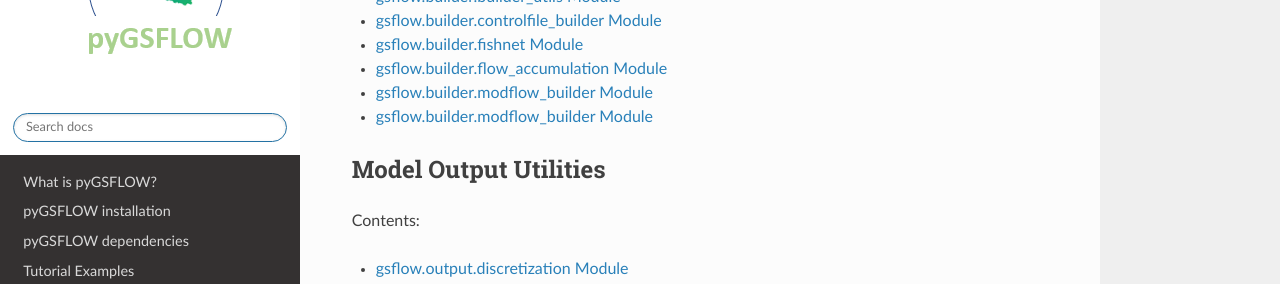
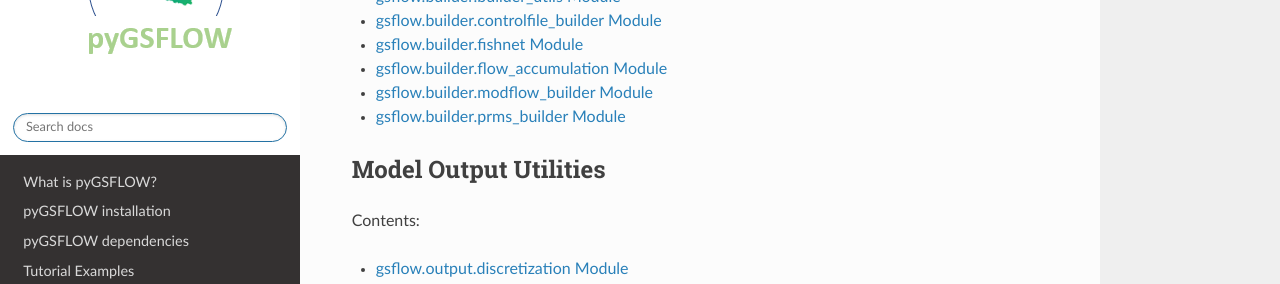
Before and after one commit to pygsflow/pygsflowdocs, a Sphinx documentation site: the page built from docs/code.rst, in a window 1280 px wide and 900 px high, scrolled down 1280 px. Shown: the part 151-435 px from the top of the window. Built offline with Sphinx 7.4.7 and the Read the Docs theme 2.0.0, drawn with Linux system fonts in a browser that asks for light colours; formulas are drawn with MathJax 3; pages that are not in the unit, such as notebooks, are missing from menus.

Commit message:
update(prms_builder.rst): update module path for rtd

```diff
--- a/docs/prms_builder.rst
+++ b/docs/prms_builder.rst
@@ -1,6 +1,6 @@
-gsflow.builder.modflow_builder Module
-=====================================
+gsflow.builder.prms_builder Module
+==================================
 
-.. automodule:: gsflow.builder.modflow_builder
+.. automodule:: gsflow.builder.prms_builder
    :members:
    :inherited-members:
```
